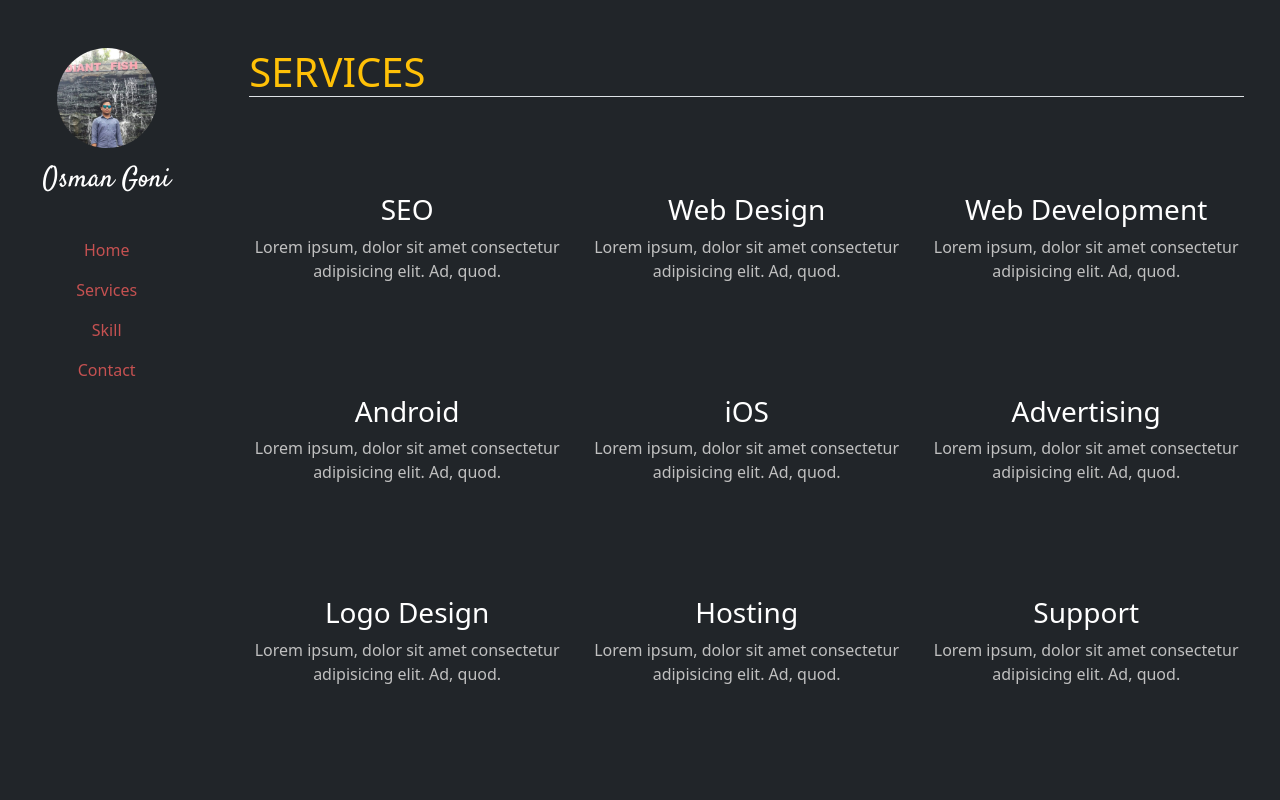
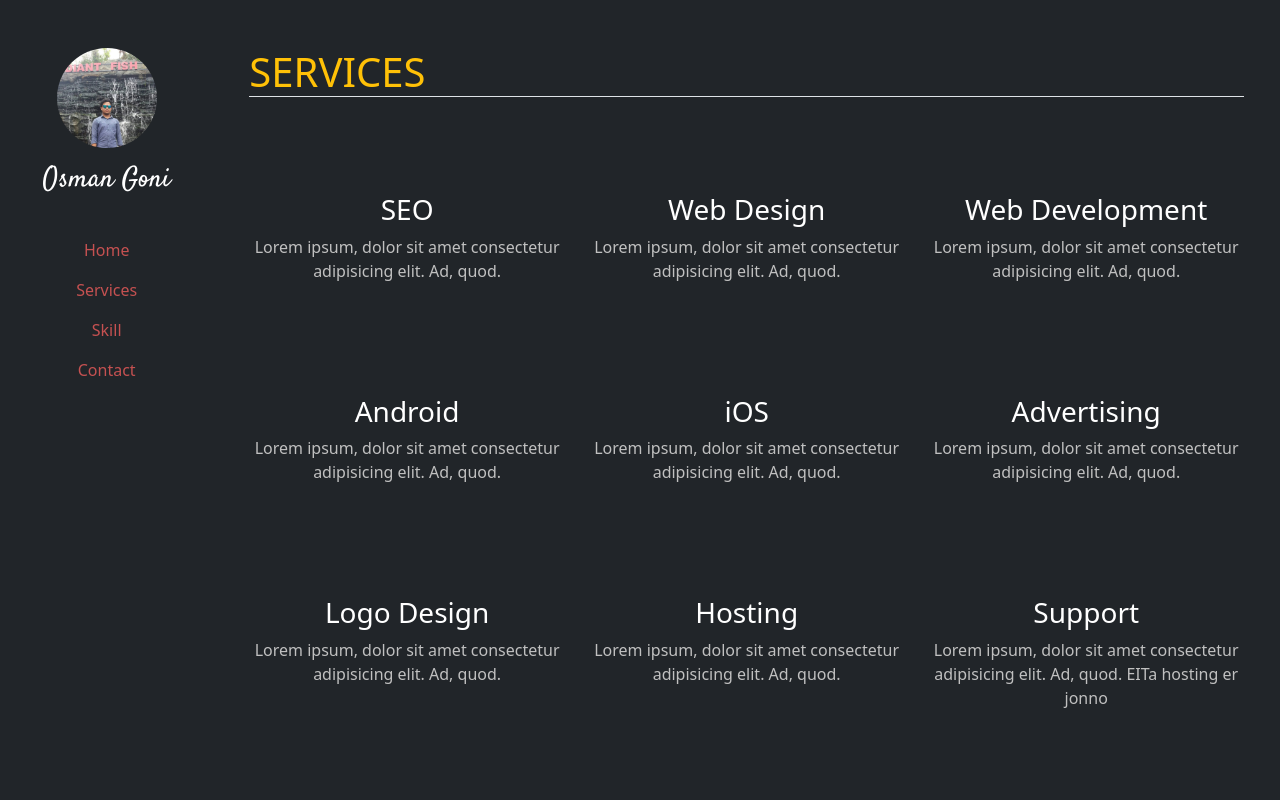
Before and after one commit to osman-goni-cse/django-resume-project, a Django app: template serv/templates/serv/services.html in a window 1280 px wide. Run offline with Django 3.2, Linux system fonts and the light colour scheme; the template is opened without the code that fills it, so the values that code supplies are empty; parts of the project's set-up code (start-up, migrations or seed data) failed here and were passed over; some libraries are stand-ins or nearby versions; some web fonts are replaced.

Commit message:
VS teke commit check

```diff
--- a/requirements.txt
+++ b/requirements.txt
@@ -16,3 +16,4 @@ python-dateutil==2.8.1
 pytz==2020.1
 six==1.15.0
 sqlparse==0.3.1
+# commit dile ki update hoi re?
--- a/serv/templates/serv/services.html
+++ b/serv/templates/serv/services.html
@@ -64,7 +64,7 @@
       <div class="col-sm-4">
         <i class="fas fa-headset fa-2x mb-3 i-color"></i>
         <h3>Support</h3>
-        <p class="ss-color">Lorem ipsum, dolor sit amet consectetur adipisicing elit. Ad, quod.</p>
+        <p class="ss-color">Lorem ipsum, dolor sit amet consectetur adipisicing elit. Ad, quod. EITa hosting er jonno</p>
       </div>
     </div>
 
```
